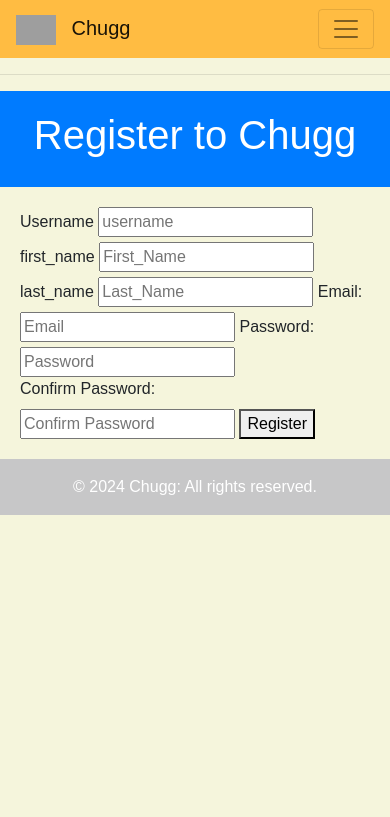
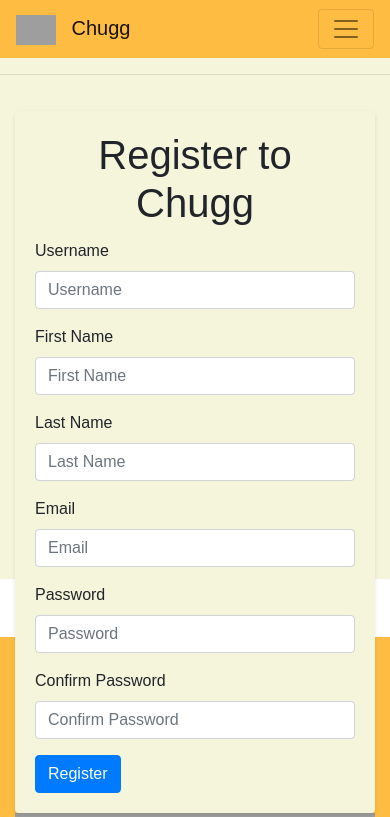
Before and after one commit to Radrados/agileProject, a Flask app: page /register in a window 390 px wide. Shown: the top 817 px of the page. Before the commit the page ends 515 px from the top, so only its background shows below. Run offline with Flask 3, Linux system fonts and the light colour scheme; some libraries are stand-ins or nearby versions; grey boxes are pictures that could not be loaded.

Commit message:
register stylized and responcive

```diff
--- a/app/templates/register.html
+++ b/app/templates/register.html
@@ -1,25 +1,56 @@
 {% extends "base.html" %}
-{% block title %}Register - Chugg {% endblock %}
+{% block title %}Register - Chugg{% endblock %}
+{% block body_class %}login-background{% endblock %}  <!-- Use the same background styling -->
 
 {% block content %}
-    <header>
-        <h1>Register to Chugg</h1>
-    </header>
-    <main>
-        <form method="POST">
-            <label for="username">Username</label>
-            <input type="text" id="username" name="username" placeholder="username" required>
-            <label for="first_name">first_name</label>
-            <input type="text" id="first_name" name="first_name" placeholder="First_Name" required>
-            <label for="last_name">last_name</label>
-            <input type="text" id="last_name" name="last_name" placeholder="Last_Name" required>
-            <label for="email">Email:</label>
-            <input type="email" id="email" name="email" placeholder="Email" required>
-            <label for="password">Password:</label>
-            <input type="password" id="password" name="password" placeholder="Password" required>
-            <label for="confirm-password">Confirm Password:</label>
-            <input type="password" id="confirm-password" name="confirm-password" placeholder="Confirm Password" required>
-            <button type="submit">Register</button>
-        </form>
-    </main>
+<main class="container">
+    <div class="row flex-column-reverse flex-md-row">
+        <!-- Column for the logo on the left third of the screen for medium and up, bottom on small -->
+        <div class="col-md-4 order-md-1">
+            <img src="{{ url_for('static', filename='images/logo.png') }}" alt="Chugg Logo" class="img-fluid">
+        </div>
+
+        <!-- Column for the registration form on the right third of the screen for medium and up, top on small -->
+        <div class="col-md-4 offset-md-4 order-md-2">
+            <!-- Bootstrap card containing the form with a custom gradient background -->
+            <div class="card login-card-bg">
+                <div class="card-body">
+                    <!-- Card header with the registration title -->
+                    <h1 class="card-title text-center">Register to Chugg</h1>
+
+                    <!-- Form inside the card body -->
+                    <form method="POST" class="w-100">
+                        <div class="mb-3">
+                            <label for="username" class="form-label">Username</label>
+                            <input type="text" id="username" name="username" placeholder="Username" required class="form-control">
+                        </div>
+                        <div class="mb-3">
+                            <label for="first_name" class="form-label">First Name</label>
+                            <input type="text" id="first_name" name="first_name" placeholder="First Name" required class="form-control">
+                        </div>
+                        <div class="mb-3">
+                            <label for="last_name" class="form-label">Last Name</label>
+                            <input type="text" id="last_name" name="last_name" placeholder="Last Name" required class="form-control">
+                        </div>
+                        <div class="mb-3">
+                            <label for="email" class="form-label">Email</label>
+                            <input type="email" id="email" name="email" placeholder="Email" required class="form-control">
+                        </div>
+                        <div class="mb-3">
+                            <label for="password" class="form-label">Password</label>
+                            <input type="password" id="password" name="password" placeholder="Password" required class="form-control">
+                        </div>
+                        <div class="mb-3">
+                            <label for="confirm-password" class="form-label">Confirm Password</label>
+                            <input type="password" id="confirm-password" name="confirm-password" placeholder="Confirm Password" required class="form-control">
+                        </div>
+                        <div class="d-grid gap-2">
+                            <button type="submit" class="btn btn-primary">Register</button>
+                        </div>
+                    </form>
+                </div>
+            </div>
+        </div>
+    </div>
+</main>
 {% endblock %}
```
